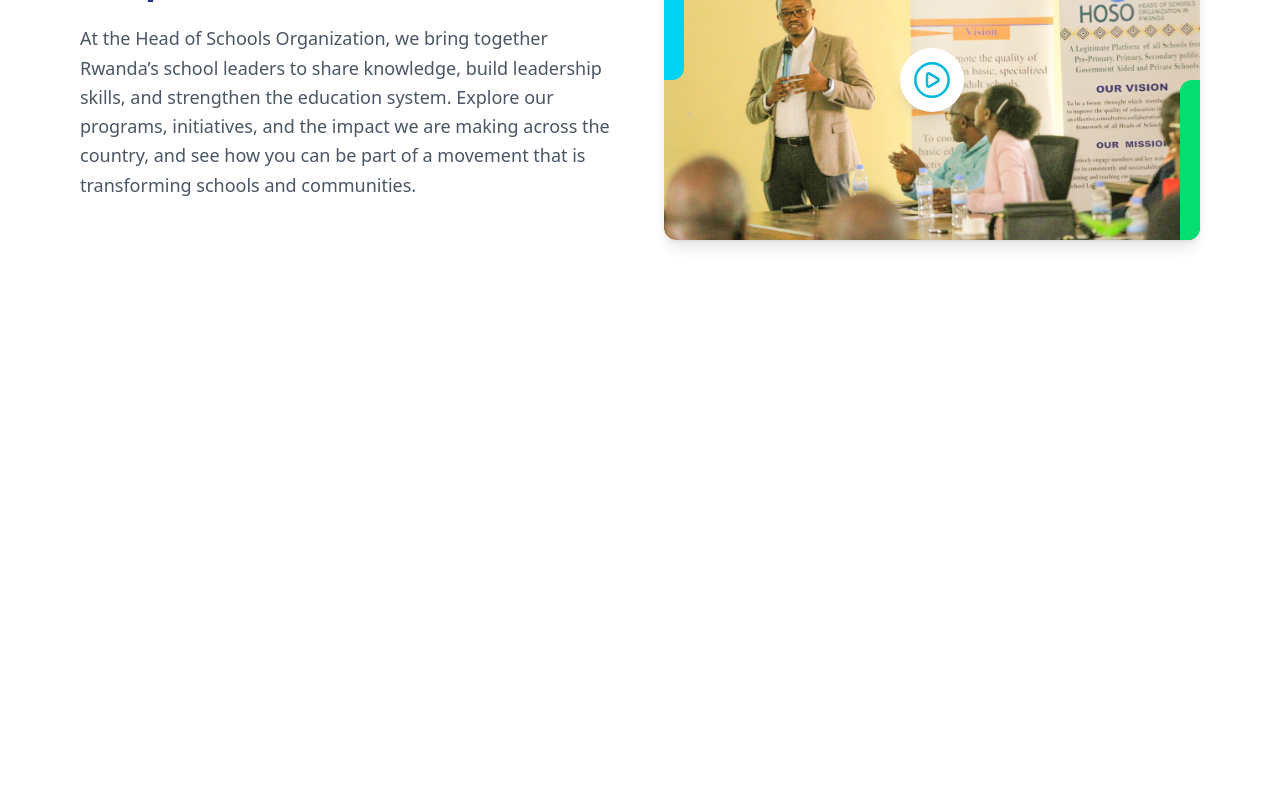
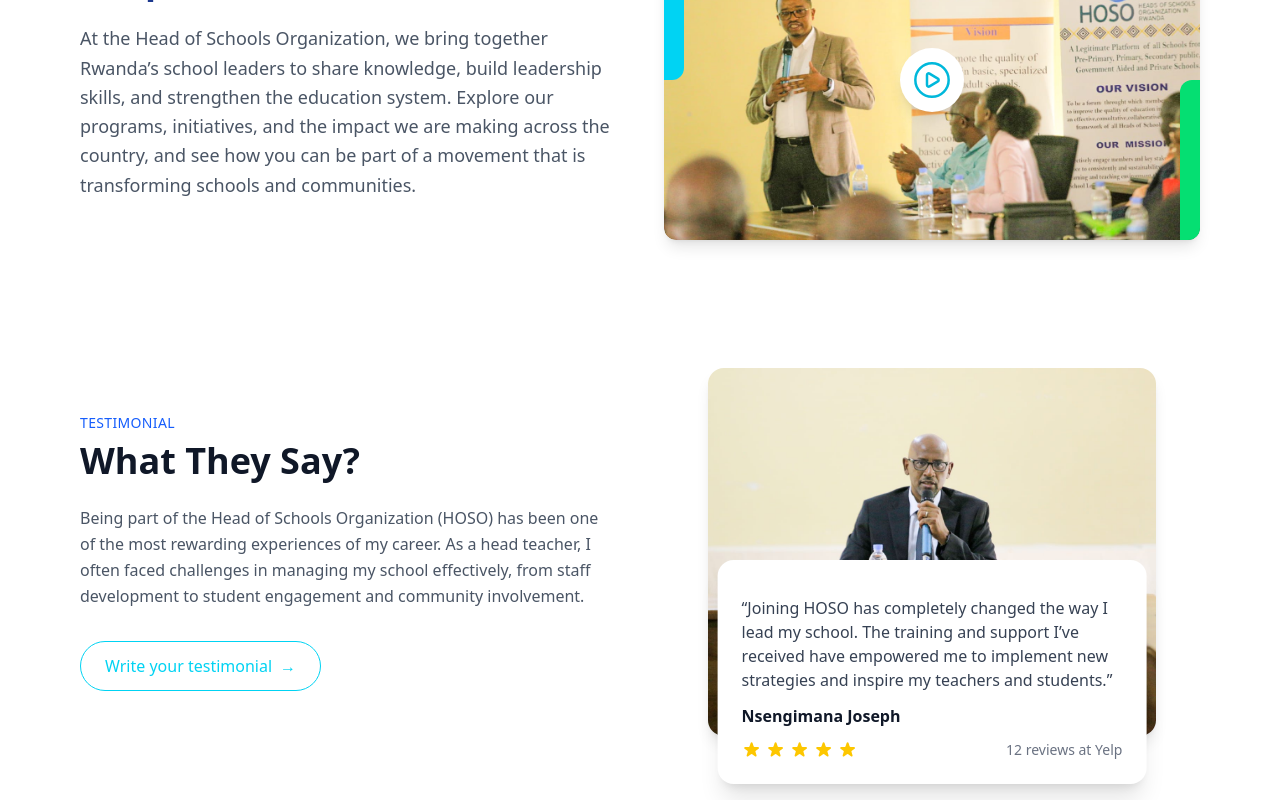
Before and after one commit to hirwa-arnaud/HOSO, a React (Vite) app in the folder tailwindcss4/: page / in a window 1280 px wide. Shown: the part 2320-3120 px from the top of the page. Before the commit the page ends 2624 px from the top, so only its background shows below. Built offline with nearby package versions, Linux system fonts and the light colour scheme.

Commit message:
added testimonials section

```diff
--- a/tailwindcss4/src/pages/Landing.jsx
+++ b/tailwindcss4/src/pages/Landing.jsx
@@ -143,6 +143,64 @@ return(
         </div>
       </div>
     </section>
+       <section className="bg-white py-16 px-6 lg:px-20">
+      <div className="grid lg:grid-cols-2 gap-12 items-center">
+        {/* Left Side */}
+        <div>
+          <p className="uppercase text-sm tracking-wide text-blue-600 mb-2">
+            Testimonial
+          </p>
+          <h2 className="text-3xl md:text-4xl font-bold text-gray-900 mb-6">
+            What They Say?
+          </h2>
+          <p className="text-gray-600 leading-relaxed mb-8">
+            Being part of the Head of Schools Organization (HOSO) has been one
+            of the most rewarding experiences of my career. As a head teacher, I
+            often faced challenges in managing my school effectively, from staff
+            development to student engagement and community involvement.
+          </p>
+          <button className="inline-flex items-center border border-cyan-400 text-cyan-400 px-6 py-3 rounded-full hover:bg-cyan-400 hover:text-white transition duration-300">
+            Write your testimonial
+            <span className="ml-2">→</span>
+          </button>
+        </div>
+
+        {/* Right Side */}
+        <div className="relative flex justify-center">
+          {/* Image */}
+          <img
+            src={Jo}
+            alt="Speaker"
+            className="rounded-2xl shadow-lg w-full max-w-md object-cover"
+          />
+
+          <div className="absolute -bottom-12 left-1/2 transform -translate-x-1/2 bg-white rounded-2xl shadow-xl p-6 w-11/12 md:w-4/5">
+            <p className="text-gray-700 my-3">
+              “Joining HOSO has completely changed the way I lead my school. The
+              training and support I’ve received have empowered me to implement
+              new strategies and inspire my teachers and students.”
+            </p>
+            <h4 className="font-semibold text-gray-900">Nsengimana Joseph</h4>
+            <div className="flex items-center justify-between mt-3">
+              {/* Stars */}
+              <div className="flex space-x-1 text-yellow-400">
+                {[...Array(5)].map((_, i) => (
+                  <svg
+                    key={i}
+                    xmlns="http://www.w3.org/2000/svg"
+                    className="h-5 w-5 fill-current"
+                    viewBox="0 0 20 20"
+                  >
+                    <path d="M9.049 2.927c.3-.921 1.603-.921 1.902 0l1.07 3.292a1 1 0 00.95.69h3.462c.969 0 1.371 1.24.588 1.81l-2.8 2.034a1 1 0 00-.364 1.118l1.07 3.292c.3.921-.755 1.688-1.54 1.118l-2.8-2.034a1 1 0 00-1.176 0l-2.8 2.034c-.784.57-1.838-.197-1.539-1.118l1.07-3.292a1 1 0 00-.364-1.118L2.98 8.72c-.783-.57-.38-1.81.588-1.81h3.461a1 1 0 00.951-.69l1.07-3.292z" />
+                  </svg>
+                ))}
+              </div>
+              <p className="text-sm text-gray-500">12 reviews at Yelp</p>
+            </div>
+          </div>
+        </div>
+      </div>
+    </section>
     </>
  );
 }
```
